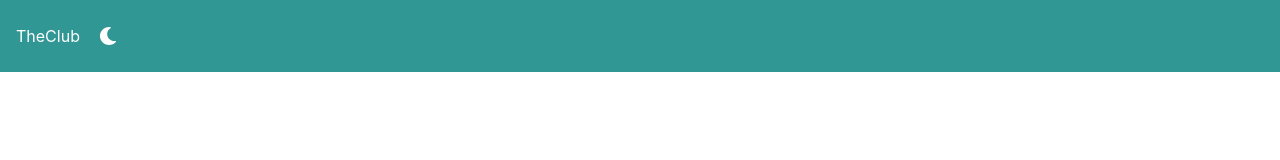
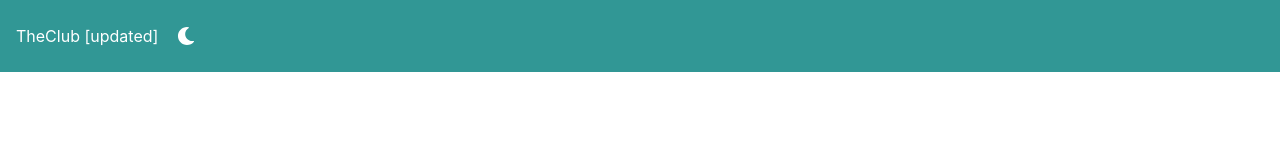
Before and after one commit to Metarock/TheClub-client, a React (Create React App) app: page / in a window 1280 px wide. Shown: the top 160 px of the page. Built offline with nearby package versions, Linux system fonts and the light colour scheme.

Commit message:
testing if it works

```diff
--- a/src/components/Navbar.tsx
+++ b/src/components/Navbar.tsx
@@ -15,7 +15,7 @@ export const Navbar: React.FC<NavbarProps> = () => {
         <Flex zIndex={1} position="sticky" top={0} p={4} bg={colorMode === "dark" ? "black" : "teal.500"} color={primaryColor}>
             <Flex flex={1} m="auto" align='center'>
                 <Link to="/">
-                    TheClub
+                    TheClub [updated]
                 </Link>
                 <Box textAlign="center" fontSize="xl" color={primaryColor}>
                     <ColorModeSwitcher justifySelf="flex-end" />
```
